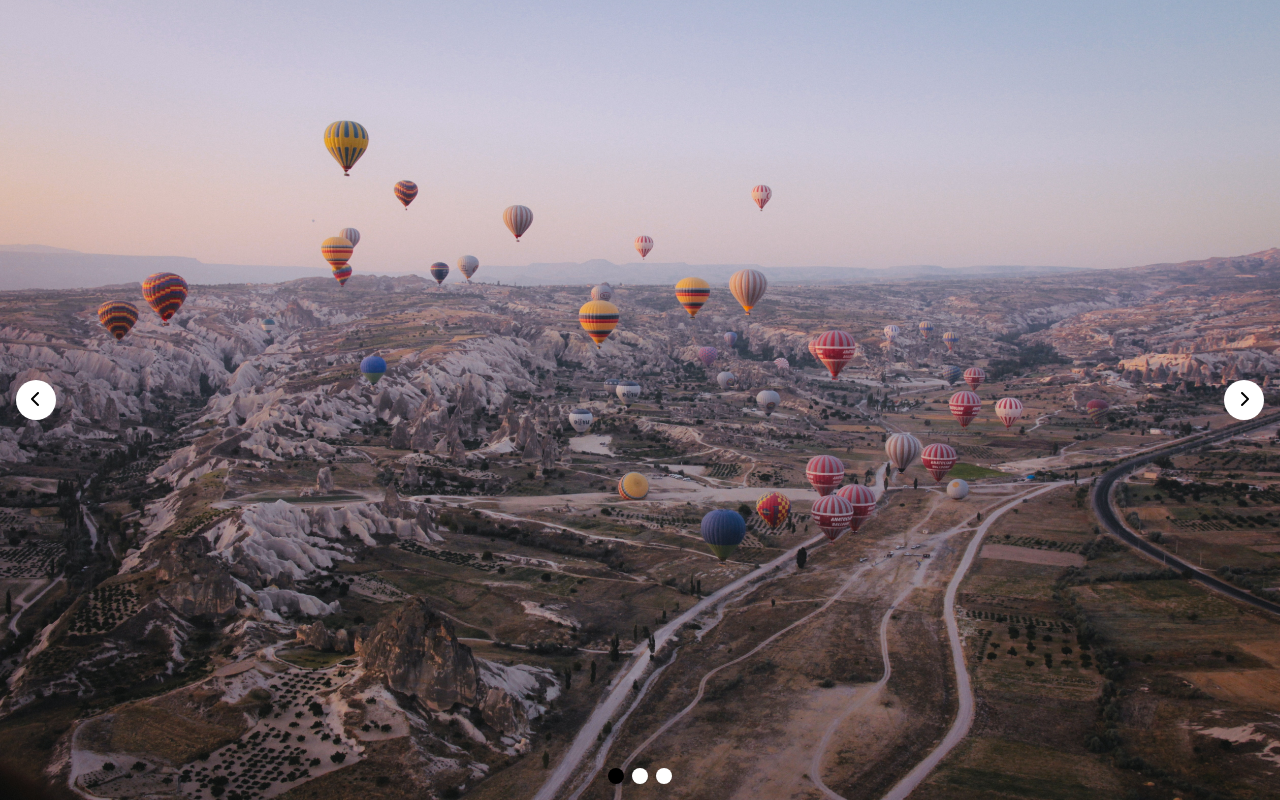
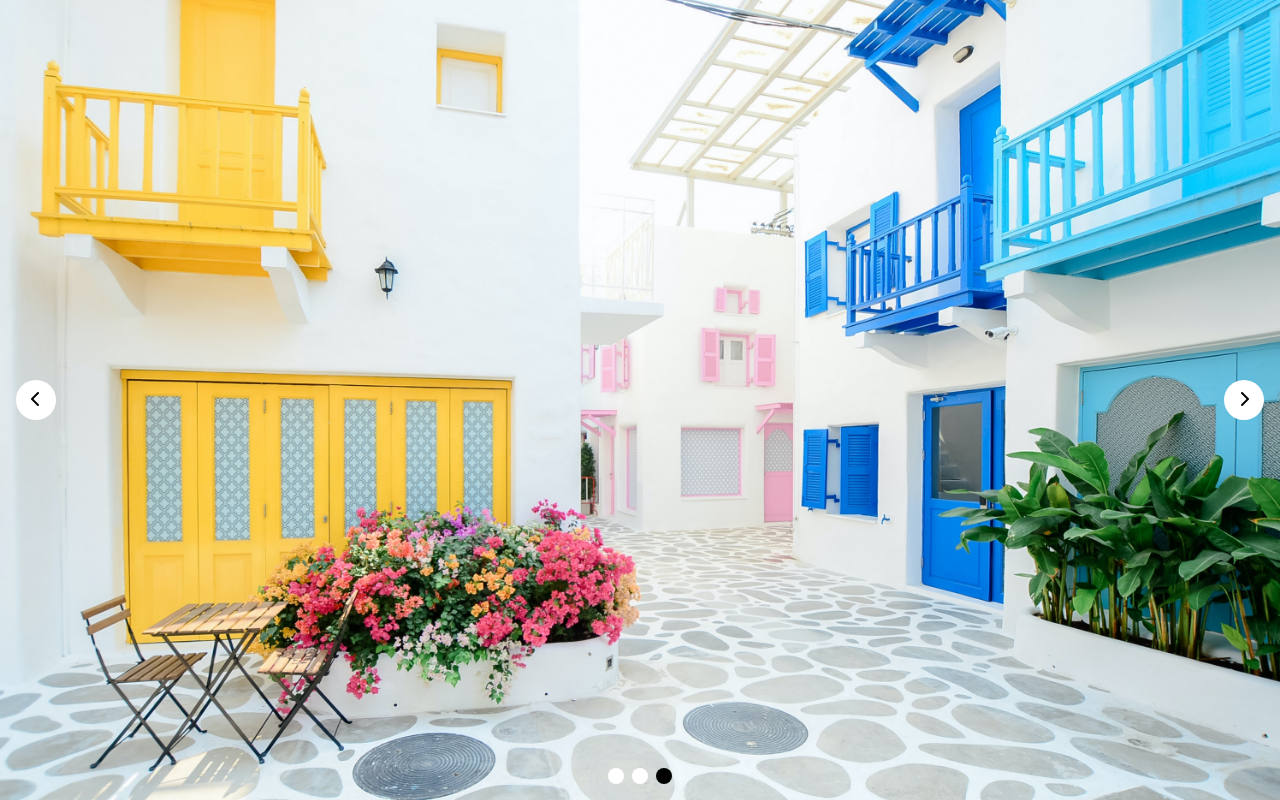
Before and after one commit to bohdanmoroziuk/vue3-carousel, a Vue app: page / in a window 1280 px wide. Built offline with nearby package versions, Linux system fonts and the light colour scheme.

Commit message:
feat: add autoplay support

```diff
--- a/src/App.vue
+++ b/src/App.vue
@@ -20,7 +20,11 @@ const slides = [
 </script>
 
 <template>
-  <carousel #default="{ currentSlideIndex }">
+  <carousel
+    auto-play
+    :timeout="3000"
+    #default="{ currentSlideIndex }"
+  >
     <carousel-slide
       v-for="(slide, slideIndex) of slides"
       :key="slide.name"
--- a/src/components/Carousel.vue
+++ b/src/components/Carousel.vue
@@ -1,9 +1,32 @@
 <script setup lang="ts">
-import { ref } from 'vue';
+import {
+  ref,
+  withDefaults,
+  defineProps,
+  toRefs,
+  onMounted,
+  onUnmounted,
+} from 'vue';
+
+interface Props {
+  autoPlay?: boolean;
+  timeout?: number;
+}
+
+const props = withDefaults(defineProps<Props>(), {
+  autoPlay: false,
+  timeout: 1000,
+});
+
+const { autoPlay, timeout } = toRefs(props);
+
+type Timer = ReturnType<typeof setInterval>;
 
 const currentSlideIndex = ref(0);
 
 const numberOfSlides = ref(3);
+
+const timer = ref<Timer>();
 
 const showNextSlide = () => {
   if (currentSlideIndex.value === numberOfSlides.value - 1) {
@@ -28,6 +51,23 @@ const checkIsActive = (slideIndex: number) => (
 const showSlide = (slideIndex: number) => {
   currentSlideIndex.value = slideIndex;
 };
+
+const enableAutoPlay = () => {
+  if (autoPlay.value) {
+    setInterval(showNextSlide, timeout.value);
+  }
+};
+
+const disableAutoPlay = () => {
+  if (timer.value) {
+    clearInterval(timer.value);
+    timer.value = undefined;
+  }
+};
+
+onMounted(enableAutoPlay);
+
+onUnmounted(disableAutoPlay);
 </script>
 
 <template>
```
